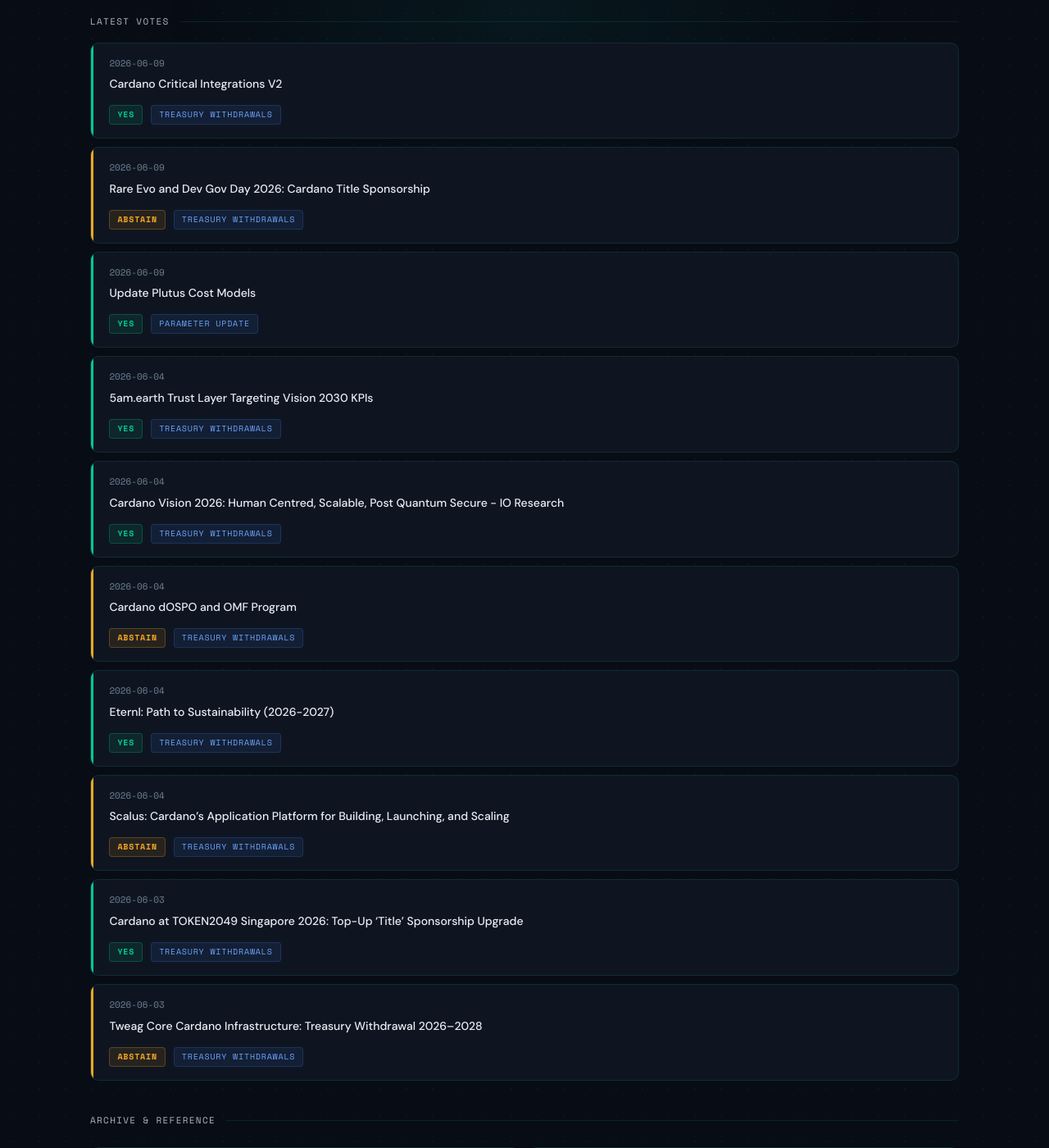
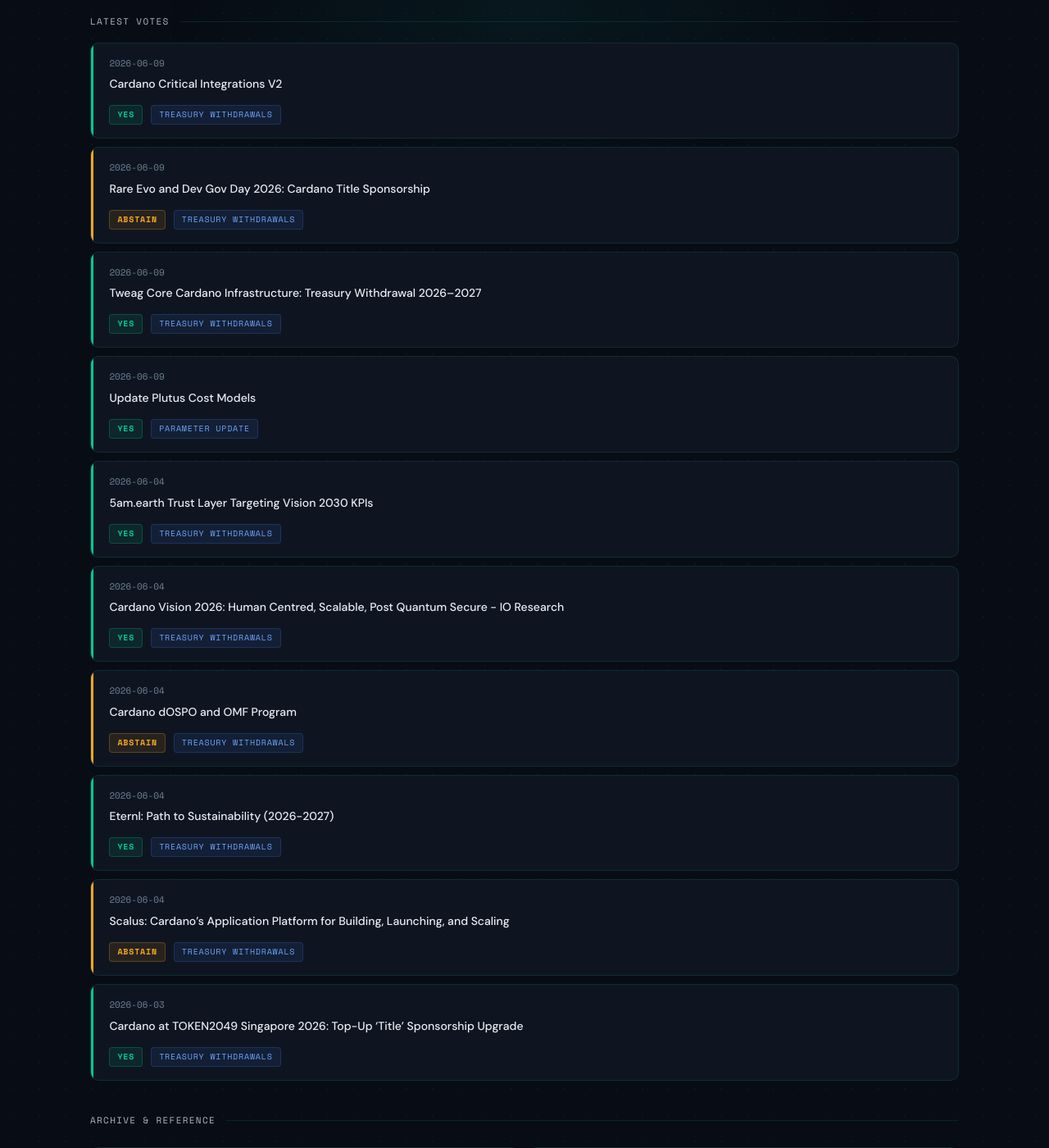
Before and after one commit to Brolloks/rcada-drep-votes, a Jekyll site: the page built from index.html, in a window 1280 px wide and 1400 px high, scrolled down 693 px. Shown: the whole window at 82% size. Built offline with Jekyll 4.4.1, drawn with Linux system fonts in a browser that asks for light colours.

Commit message:
Auto-update index.html

```diff
--- a/index.html
+++ b/index.html
@@ -12,8 +12,8 @@ title: RCADA DRep Voting Record
 
 <!-- AUTO-STATS:START -->
 <div class="stats-row">
-  <div class="stat-cell"><span class="stat-num total">37</span><span class="stat-label">Total Votes</span></div>
-  <div class="stat-cell"><span class="stat-num yes">19</span><span class="stat-label">Yes</span></div>
+  <div class="stat-cell"><span class="stat-num total">38</span><span class="stat-label">Total Votes</span></div>
+  <div class="stat-cell"><span class="stat-num yes">20</span><span class="stat-label">Yes</span></div>
   <div class="stat-cell"><span class="stat-num no">2</span><span class="stat-label">No</span></div>
   <div class="stat-cell"><span class="stat-num abstain">16</span><span class="stat-label">Abstain</span></div>
 </div>
@@ -43,6 +43,12 @@ title: RCADA DRep Voting Record
     <div class="vote-date">2026-06-09</div>
     <strong><a href="votes/2026/Rare Evo and Dev Gov Day 2026-Cardano Title Sponsorship.html">Rare Evo and Dev Gov Day 2026: Cardano Title Sponsorship</a></strong>
     <span class="badge badge-abstain">Abstain</span>
+    <span class="badge badge-type">Treasury Withdrawals</span>
+  </div>
+  <div class="vote-card yes-card fade-in">
+    <div class="vote-date">2026-06-09</div>
+    <strong><a href="votes/2026/Tweag Core Cardano Infrastructure_Treasury Withdrawal 2026–2027.html">Tweag Core Cardano Infrastructure: Treasury Withdrawal 2026–2027</a></strong>
+    <span class="badge badge-yes">Yes</span>
     <span class="badge badge-type">Treasury Withdrawals</span>
   </div>
   <div class="vote-card yes-card fade-in">
@@ -87,12 +93,6 @@ title: RCADA DRep Voting Record
     <span class="badge badge-yes">Yes</span>
     <span class="badge badge-type">Treasury Withdrawals</span>
   </div>
-  <div class="vote-card abstain-card fade-in">
-    <div class="vote-date">2026-06-03</div>
-    <strong><a href="votes/2026/Tweag Core Cardano Infrastructure-Treasury Withdrawal 2026–2028.html">Tweag Core Cardano Infrastructure: Treasury Withdrawal 2026–2028</a></strong>
-    <span class="badge badge-abstain">Abstain</span>
-    <span class="badge badge-type">Treasury Withdrawals</span>
-  </div>
 </div>
 <!-- AUTO-INDEX:END -->
 
```
